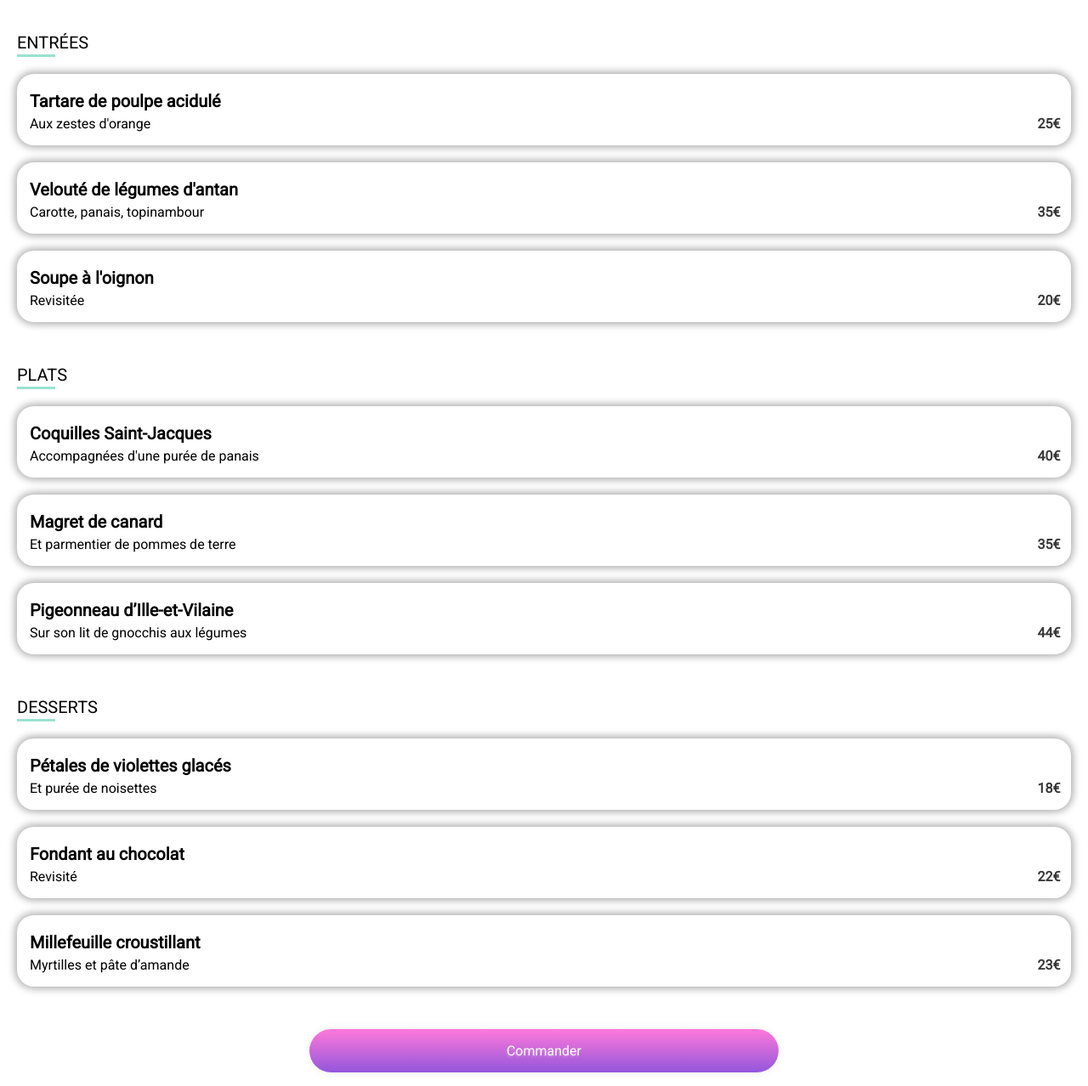
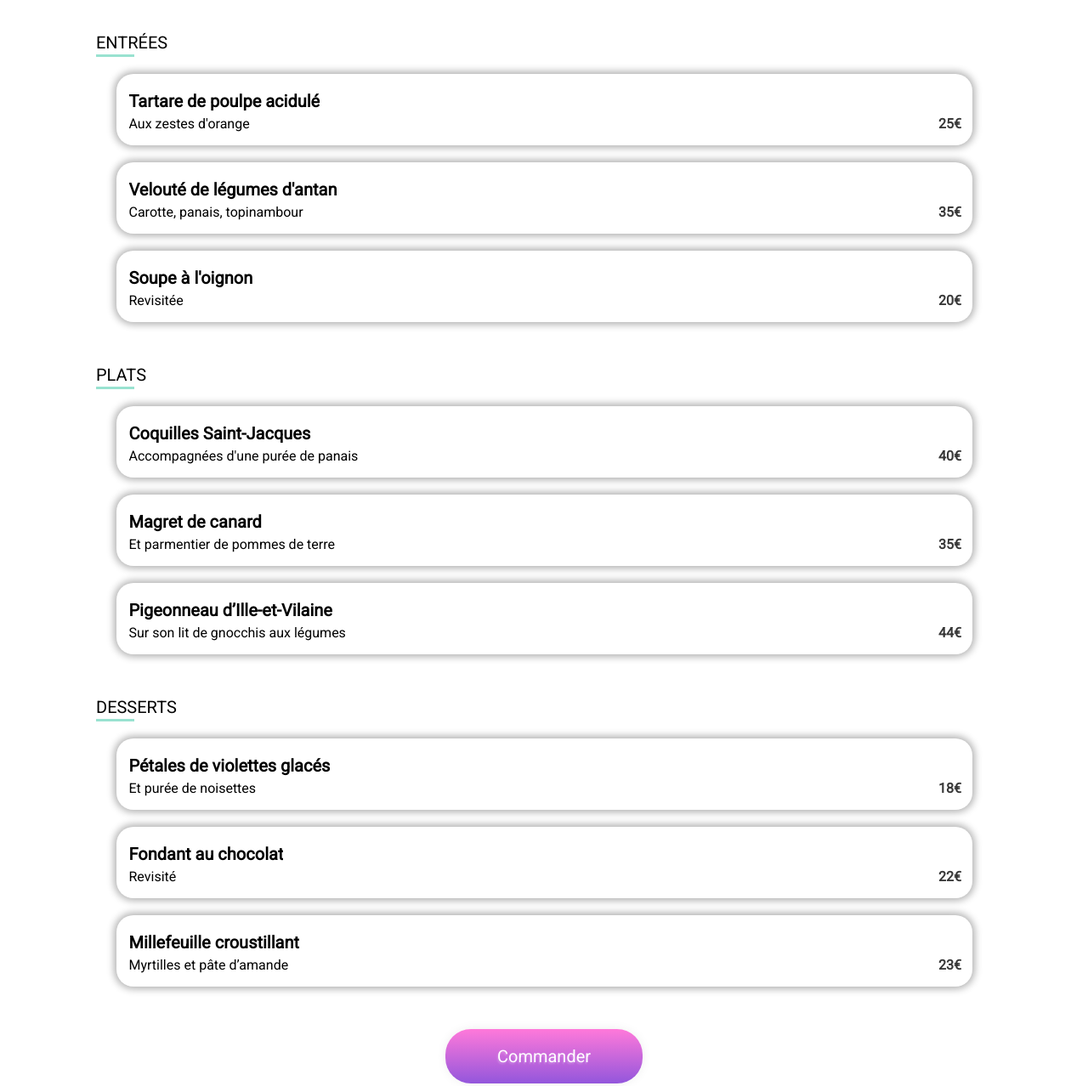
Before and after one commit to woodshan/OhMyFood-P3, a website: page HTML/a_la_francaise.html in a window 1280 px wide. Shown: the part 381-1659 px from the top of the page at 85% size. Drawn offline with Linux system fonts and the light colour scheme; a web font is replaced by a local one.

Commit message:
Finition du page loader

```diff
--- a/HTML/a_la_francaise.html
+++ b/HTML/a_la_francaise.html
@@ -10,6 +10,10 @@
     <title>La palette du goût</title>
 </head>
 <body>
+<!-- PAGE LOADER -->
+    <div class="loader">
+        <div class="loader__content"></div>
+    </div>
 <!-- HEADER -->
     <header class="headers">
         <div class="headers__arrow">
--- a/sass/base/_foundation.scss
+++ b/sass/base/_foundation.scss
@@ -17,7 +17,7 @@ a {
     color:black;
 }
 .title {
-    font-size: 30px;
+    font-size: 25px;
     text-align: center;
 }
 .text {
--- a/sass/layouts/_restaurants.scss
+++ b/sass/layouts/_restaurants.scss
@@ -62,8 +62,6 @@
     &__heart {
         @include container;
         font-size: 25px;
-        right: 5%;
-        top: 32px;
         cursor:pointer;
         transition: all 0.4s ease-out;
         &--hover {
@@ -279,3 +277,43 @@
         margin: auto;
     }
 }
+
+// MEDIA QUERIES TABLETTE
+@media screen and (min-width: 768px) {
+    .menu {
+        &__restaurant {
+            font-size: 30px;
+        }
+    }
+
+    .order {
+        &__button {
+            width: 20%;
+        }
+
+        &__text {
+            font-size: 20px;
+        }
+    }
+}
+
+// MEDIA QUERIES DESKTOP
+@media screen and (min-width: 992px) {
+    .starter {
+        &__card {
+            width: 80%;
+            margin: auto;
+        }
+
+        &__title {
+            width: 85%;
+            margin-left: auto;
+            margin-right:auto;
+        }
+    }
+    .order {
+        &__button {
+            width: 15%;
+        }
+    }
+}
--- a/sass/layouts/_reusable.scss
+++ b/sass/layouts/_reusable.scss
@@ -1,3 +1,11 @@
+// PAGE LOADER
+.loader {
+    @include Pageloader;
+
+    &__content {
+        @include loader;
+  }
+}
 // HEADER
 .header {
     @include flexMid;
@@ -34,3 +42,10 @@
         margin-right: 5px;
     }
 }
+// MEDIA QUERIES TABLETTE
+@media screen and (min-width:992px) {
+    .loader__content {
+        width: 120px;
+        height:120px;
+    }
+}
--- a/sass/utils/_mixins.scss
+++ b/sass/utils/_mixins.scss
@@ -116,3 +116,29 @@
     transition: all 1s ease-in-out;
     position:absolute;
 }
+
+// PAGE LOADER
+@mixin Pageloader {
+    background-color:white;
+    height: 100vh;
+    position:fixed;
+    width: 100%;
+    z-index:1;
+    display:flex;
+    justify-content: center;
+    align-items: center;
+    cursor:wait;
+    animation: loader 3s linear;
+    visibility: hidden;
+}
+@mixin loader {
+    border: 16px solid $secondary;
+    border-top: 16px solid $primary;
+    border-left: 16px solid $tertiaire;
+    border-radius: 50%;
+    width: 60px;
+    height: 60px;
+    animation: spin 3s linear;
+    visibility: hidden;
+    position:fixed;
+}
```
Also changed, not shown: HTML/index.html (+3 -2 lines), HTML/la_note_enchantee.html (+4 -0 lines), HTML/la_palette_du_gout.html (+4 -0 lines), HTML/le_delice_des_sens.html (+4 -0 lines), sass/pages/_welcome.scss (+0 -26 lines), CSS/style.css, sass/utils/_keyframes.scss (line endings or trailing spaces), 1 other file.
